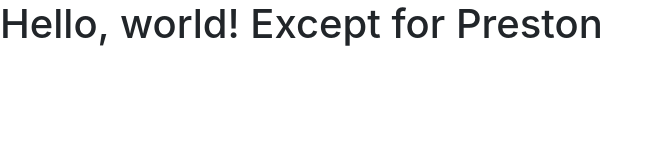
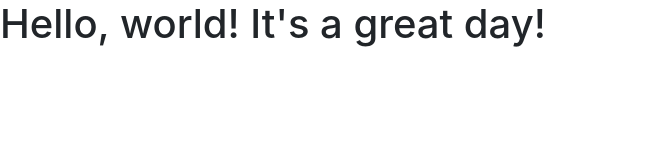
Before and after one commit to jamigardner/edps6560jamigardner, a plain HTML site: page index.html in a window 1280 px wide. Shown: the whole page, without its empty margins (0-660 px from the left). Drawn offline with nearby package versions, Linux system fonts and the light colour scheme.

Commit message:
Update index.html

```diff
--- a/index.html
+++ b/index.html
@@ -8,10 +8,10 @@
     <!-- Bootstrap CSS -->
     <link rel="stylesheet" href="https://stackpath.bootstrapcdn.com/bootstrap/4.1.3/css/bootstrap.min.css" integrity="sha384-MCw98/SFnGE8fJT3GXwEOngsV7Zt27NXFoaoApmYm81iuXoPkFOJwJ8ERdknLPMO" crossorigin="anonymous">
 
-    <title>Hello, world!  It's a great day in class!</title>
+    <title>Hello, world!</title>
   </head>
   <body>
-    <h1>Hello, world!  Except for Preston </h1>
+    <h1>Hello, world! It's a great day! </h1>
 
     <!-- Optional JavaScript -->
     <!-- jQuery first, then Popper.js, then Bootstrap JS -->
```
